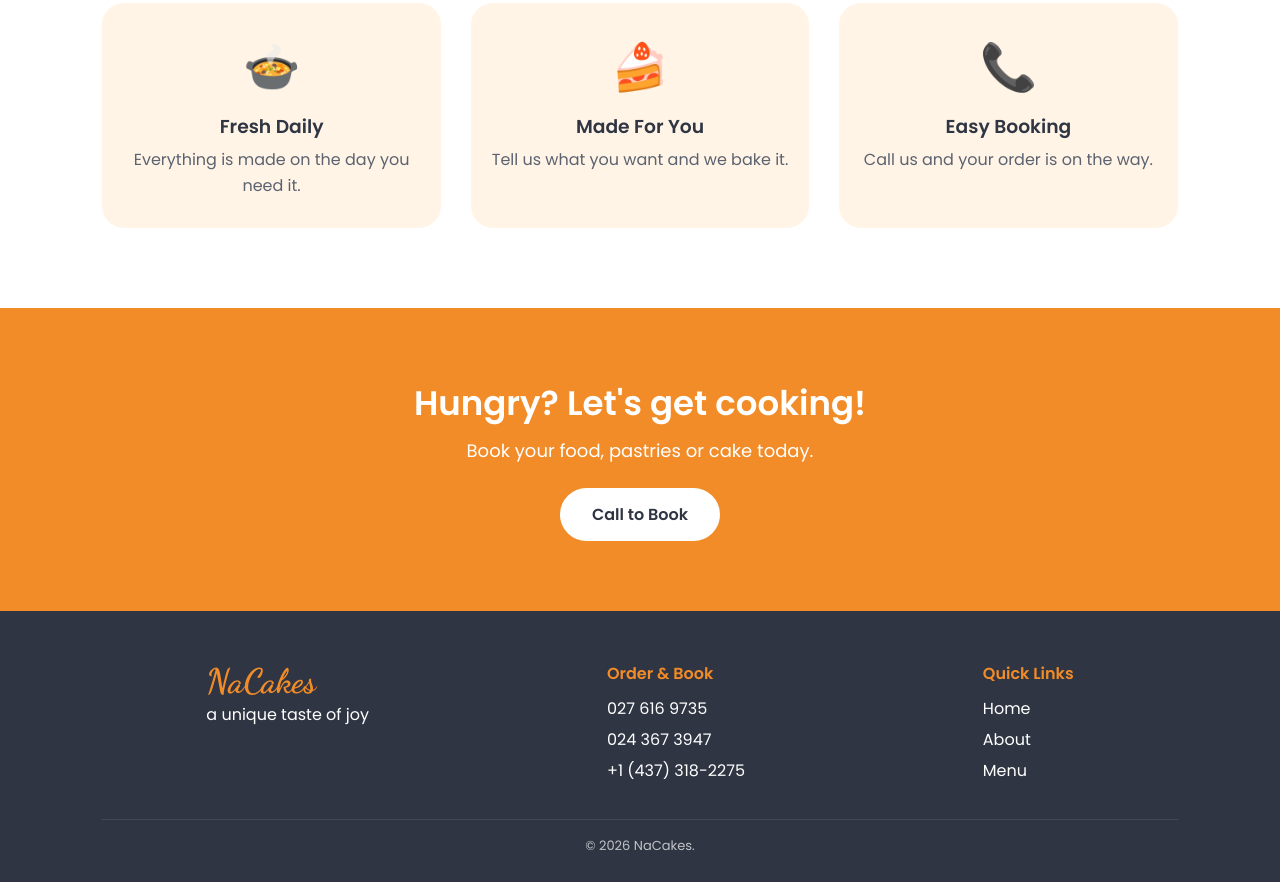
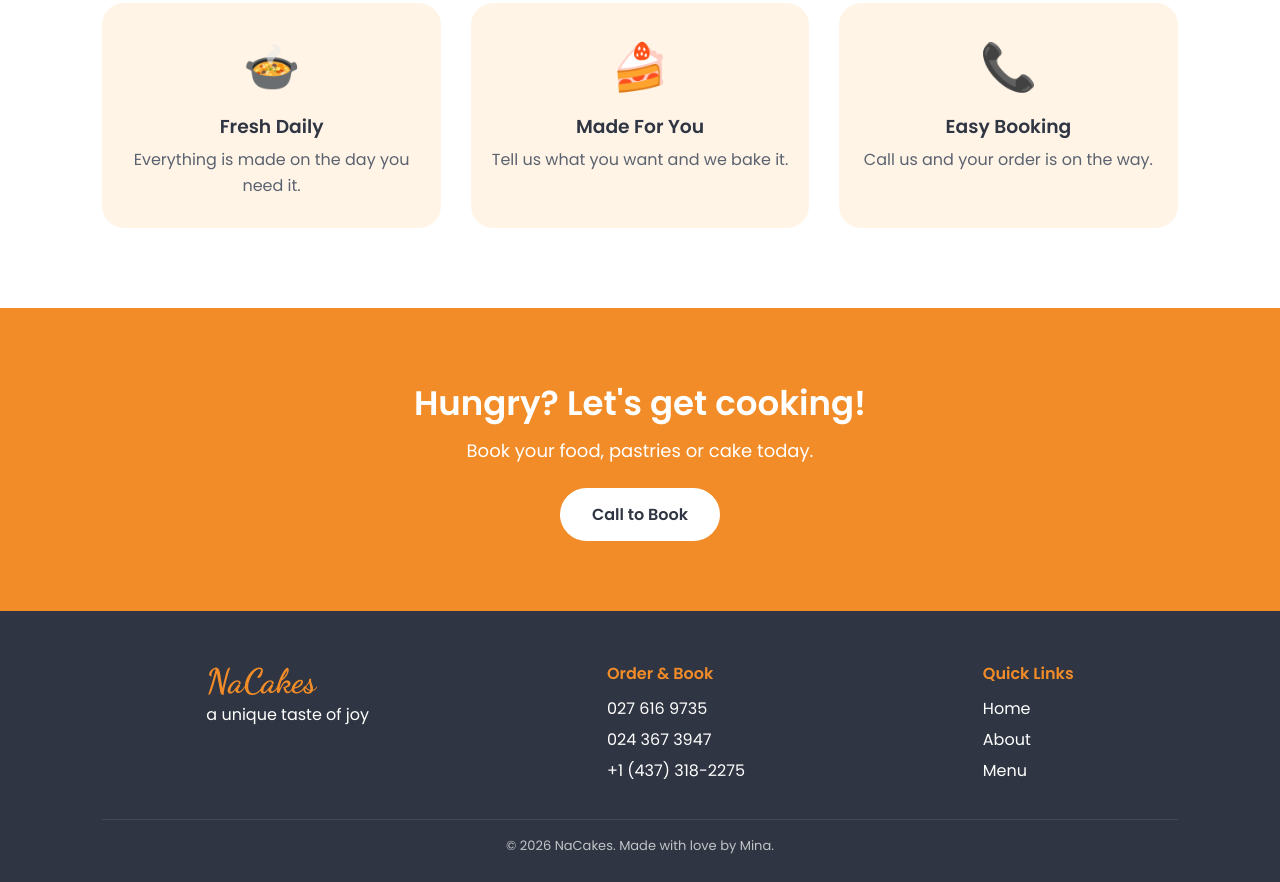
Before and after one commit to wilhelminaiddrisu-lang/Nacake-Final-Website, a plain HTML site: page index.html in a window 1280 px wide. Shown: the part 2275-3157 px from the top of the page. Drawn offline with Linux system fonts and the light colour scheme.

Commit message:
footer updated

```diff
--- a/index.html
+++ b/index.html
@@ -144,7 +144,7 @@
       <p><a href="#about">About</a></p>
       <p><a href="#menu">Menu</a></p>
     </div>
-    <p class="copyright">&copy; 2026 NaCakes.</p>
+    <p class="copyright">&copy; 2026 NaCakes. Made with love by Mina.</p>
   </footer>
 
 </body>
```
